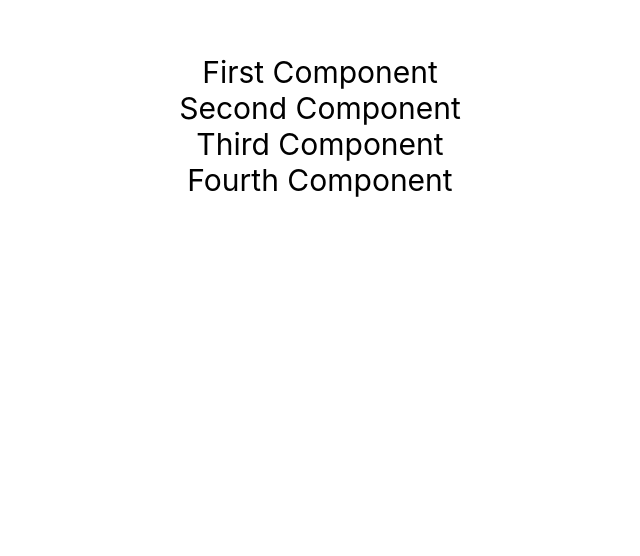
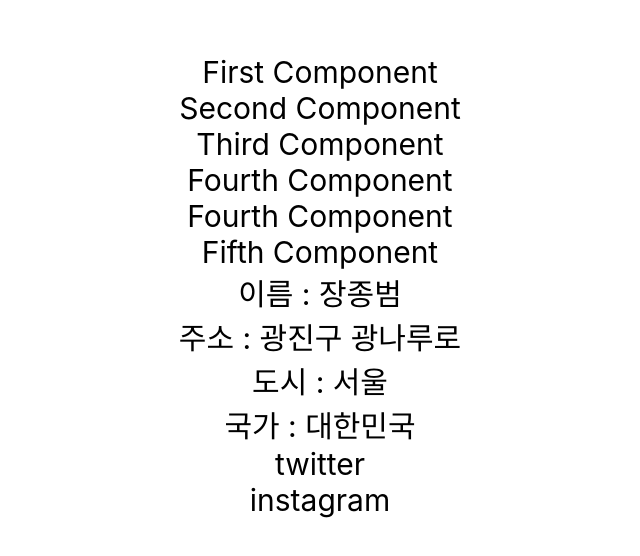
Before and after one commit to JongBeams/npmtest, a React (Create React App) app: page / in a window 1280 px wide. Shown: the part 146-702 px from the top of the page, without its empty margins (320-960 px from the left). Built offline with nearby package versions, Linux system fonts and the light colour scheme.

Commit message:
react 컴포넌트 분리 및 자료형 만들기

```diff
--- a/src/App.js
+++ b/src/App.js
@@ -1,52 +1,15 @@
-import { Component } from 'react';
 import './App.css';
+
+/*경로 지정*/
+import LearningComponent from './components/learning-examples/LearningComponent';
 
 
 function App() {
   return (
     <div className="App">
-      <FirstComponent></FirstComponent>
-      <SecondComponent></SecondComponent>
-      <ThirdComponent/>
-      <FourthComponent></FourthComponent>
+      <LearningComponent/>
     </div>
   );
-}
-
-function FirstComponent(){
-  return (
-    <div className='First Component'>
-      First Component
-    </div>
-  );
-}
-
-function SecondComponent(){
-  return (
-    <div className='Second Component'>
-      Second Component
-    </div>
-  );
-}
-
-class ThirdComponent extends Component{
-    render(){
-    return (
-      <div className='Third Component'>
-        Third Component
-      </div>
-    );
-  }
-}
-
-class FourthComponent extends Component{
-    render(){
-    return (
-      <div className='Fourth Component'>
-        Fourth Component
-      </div>
-    );
-  }
 }
 
 
--- /dev/null
+++ b/src/components/learning-examples/FirstComponent.jsx
@@ -0,0 +1,16 @@
+/* export default 중괄호를 쓰지 않을 경우 기본으로 선택되는 import*/
+export default function FirstComponent(){
+  return (<div className='First Component'>
+      First Component
+    </div>
+  );
+}
+
+
+/* export 중괄호를 사용하여 import 가능*/
+export function FifthComponent(){
+  return (<div className='Fifth Component'>
+      Fifth Component
+    </div>
+  );
+}
--- /dev/null
+++ b/src/components/learning-examples/FourthComponent.jsx
@@ -0,0 +1,12 @@
+import { Component } from "react";
+
+export default class FourthComponent extends Component{
+    render(){
+    return (
+      <div>
+          <div className='Fourth Component'>Fourth Component</div>
+          <div className='Fourth Component'>Fourth Component</div>
+      </div>
+    );
+  }
+}
--- /dev/null
+++ b/src/components/learning-examples/LearingJavaScript.jsx
@@ -0,0 +1,42 @@
+const person = {
+    name: '장종범',
+    address : {
+        line1 : '광진구 광나루로',
+        city : '서울',
+        country : "대한민국",
+    },
+    profiles : ['twitter','linkedin','instagram'],
+    /* 함수형 호출 가능 */
+    printProfile: ()=>{
+        /**반복문 */
+        person.profiles.map(
+            // (profile)=>{
+            //     console.log(profile)
+            // }
+            //축약 가능
+            profile => console.log(profile)
+        )
+    },
+    //매게변수 넣기
+    selectProfile: (i)=>{
+        console.log(person.profiles[i])
+    }
+
+}
+
+
+export default function LearingJavaScript(){
+    return(
+        <div>
+        <div>이름 : {person.name}</div>
+        <div>주소 : {person.address.line1}</div>
+        <div>도시 : {person.address.city}</div>
+        <div>국가 : {person.address.country}</div>
+        <div>{person.profiles[0]}</div>
+        <div>{person.printProfile()}</div>
+        <div>{person.profiles[2]}</div>
+        <div>{person.selectProfile(1)}</div>
+        </div>
+    );
+
+}
--- /dev/null
+++ b/src/components/learning-examples/LearningComponent.jsx
@@ -0,0 +1,23 @@
+/*경로 지정*/
+import FirstComponent from './FirstComponent'
+import SecondComponent from './SecondComponent'
+import ThirdComponent from './ThirdComponent'
+import FourthComponent from './FourthComponent'
+/*중괄호를 사용하여 ./components/learning-examples/FirstComponent.jsx 파일 내 FifthComponent 함수 컴포넌트 호출 */
+import {FifthComponent} from './FirstComponent'
+import LearingJavaScript from './LearingJavaScript'
+
+
+
+export default function LearningComponent() {
+  return (
+    <div className="App">
+      <FirstComponent></FirstComponent>
+      <SecondComponent></SecondComponent>
+      <ThirdComponent/>
+      <FourthComponent></FourthComponent>
+      <FifthComponent></FifthComponent>
+      <LearingJavaScript/>
+    </div>
+  );
+}
--- /dev/null
+++ b/src/components/learning-examples/SecondComponent.jsx
@@ -0,0 +1,7 @@
+export default function SecondComponent(){
+  return (
+    <div className='Second Component'>
+      Second Component
+    </div>
+  );
+}
--- /dev/null
+++ b/src/components/learning-examples/ThirdComponent.jsx
@@ -0,0 +1,11 @@
+import { Component } from 'react';
+
+export default class ThirdComponent extends Component{
+    render(){
+    return (
+      <div className='Third Component'>
+        Third Component
+      </div>
+    );
+  }
+}
```
